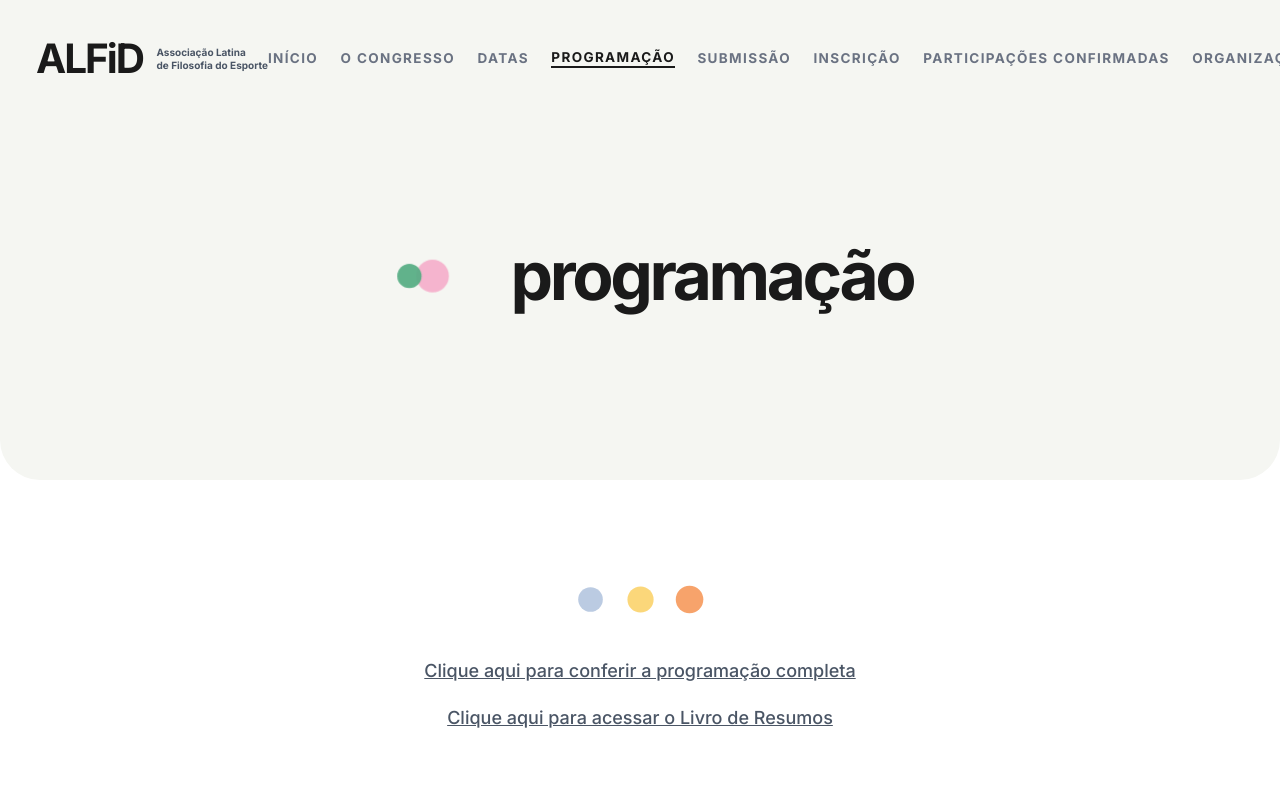
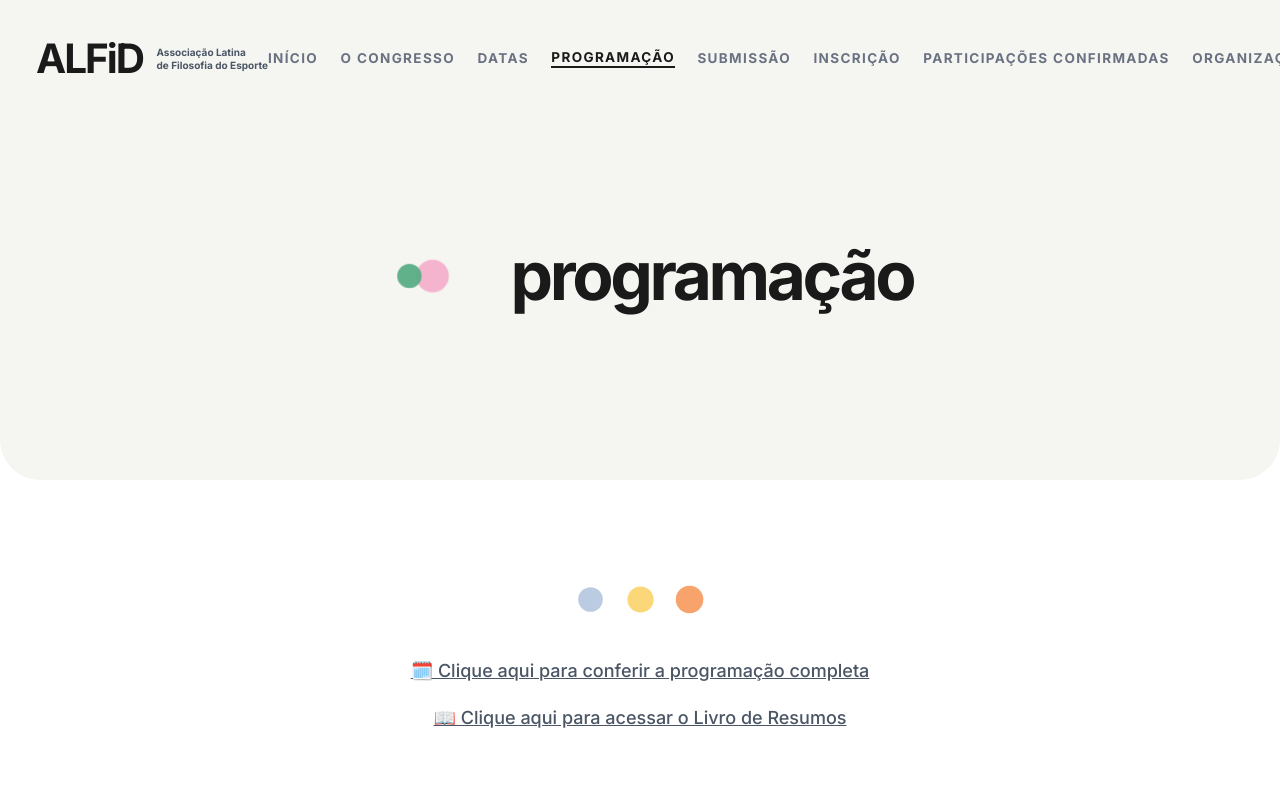
Before and after one commit to paulabassi/alfid-site, a React (Vite) app: page /programacao in a window 1280 px wide. Shown: the top 800 px of the page. Built offline with nearby package versions, Linux system fonts and the light colour scheme; a web font is replaced by a local one.

Commit message:
Update Schedule.tsx

```diff
--- a/src/pages/Schedule.tsx
+++ b/src/pages/Schedule.tsx
@@ -143,8 +143,8 @@ export default function Schedule() {
   className="text-[clamp(1rem,1.1vw,1.125rem)] text-gray-600 font-medium max-w-2xl leading-[1.65] tracking-normal underline hover:text-[#1A1A1A] transition-colors"
 >
   {t(
-    'Clique aqui para conferir a programação completa',
-    'Haz clic aquí para consultar la programación completa'
+    '🗓️ Clique aqui para conferir a programação completa',
+    '🗓️ Haz clic aquí para consultar la programación completa'
   )}
 </a>
           <a href="https://drive.google.com/file/d/1i1OzndZLiNl7eNFEt7rDh8zwVUiOKu8N/view?usp=sharing"
@@ -153,8 +153,8 @@ export default function Schedule() {
   className="text-[clamp(1rem,1.1vw,1.125rem)] text-gray-600 font-medium max-w-2xl leading-[1.65] tracking-normal underline hover:text-[#1A1A1A] transition-colors mt-4"
 >
   {t(
-    'Clique aqui para acessar o Livro de Resumos',
-    'Haz clic aquí para acceder al Libro de Resúmenes'
+    '📖 Clique aqui para acessar o Livro de Resumos',
+    '📖 Haz clic aquí para acceder al Libro de Resúmenes'
   )}
 </a>
         </motion.div>
```
